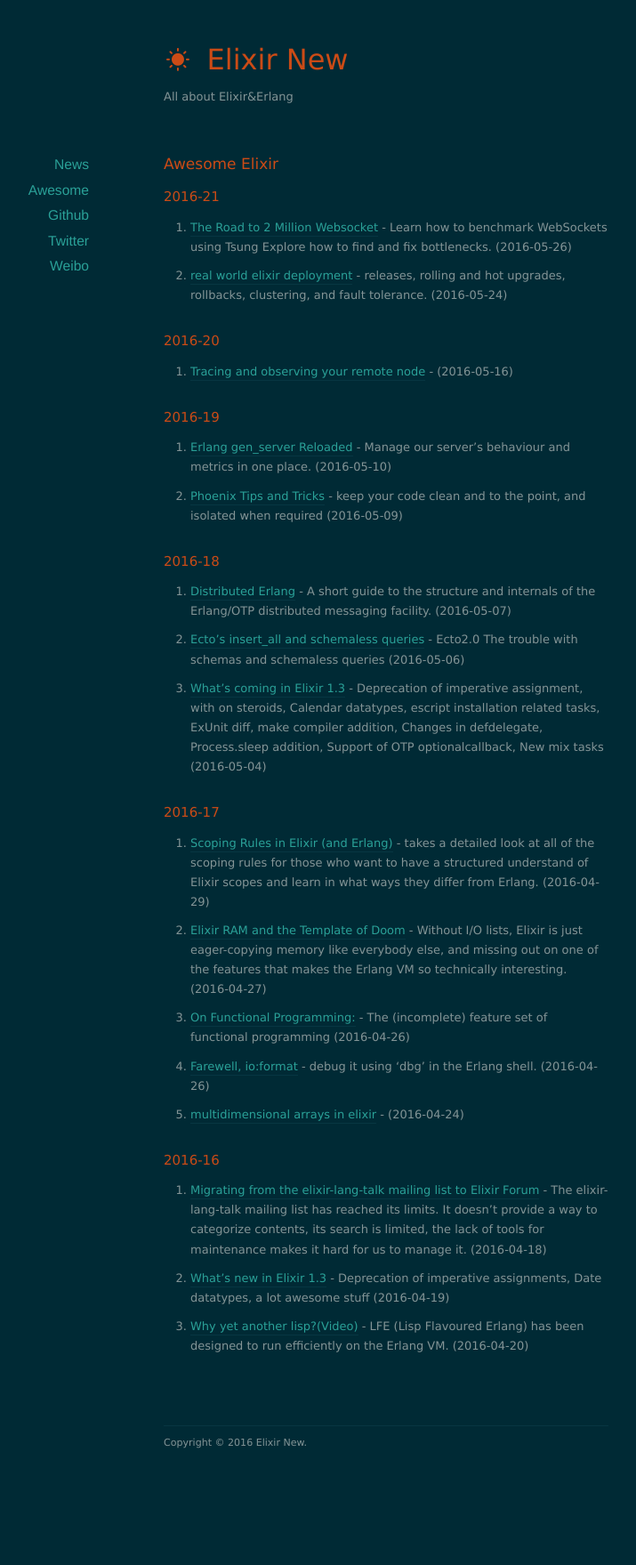
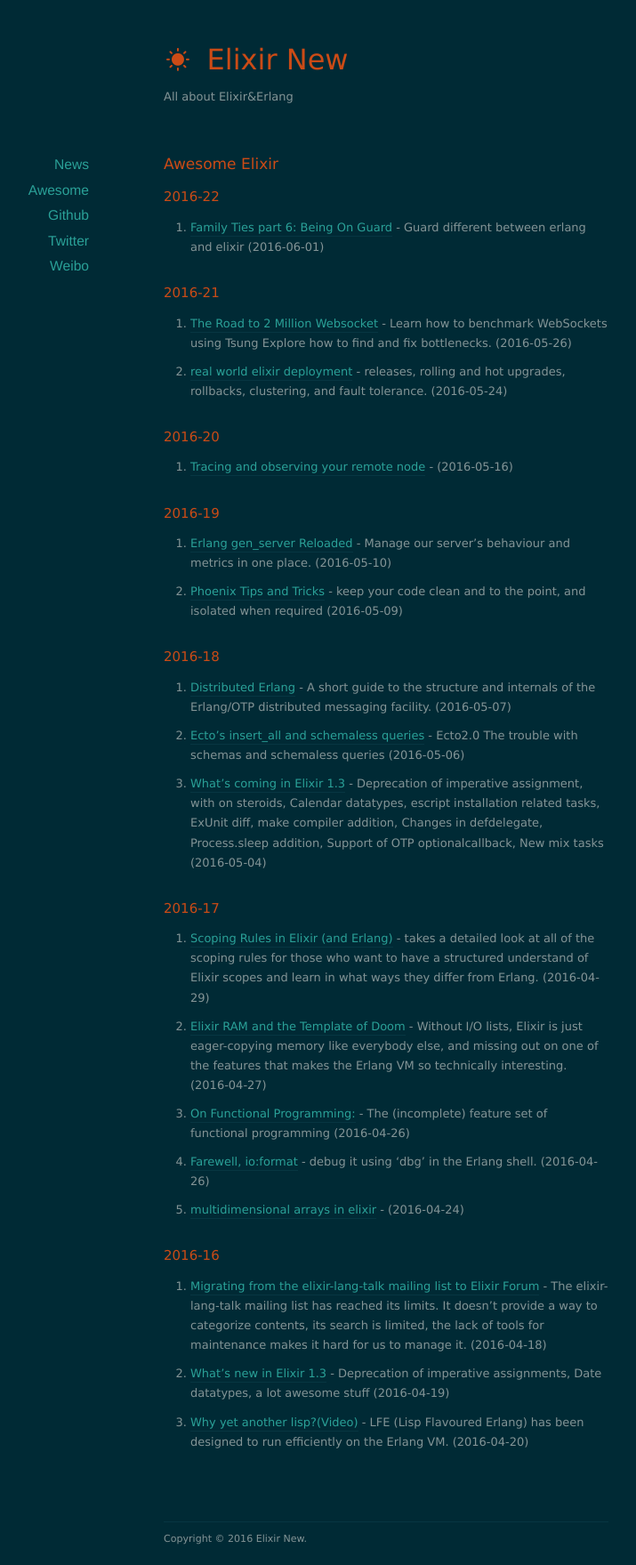
Before and after one commit to namjae/elixir-news.github.io, a Jekyll site: the page built from _posts/2016-04-09-news.markdown, in a window 1280 px wide. Shown: the whole page at 89% size, without its empty margins (206-921 px from the left). Built offline with Jekyll 4.4.1, drawn with Linux system fonts in a browser that asks for light colours; nearby versions of some CDN libraries; before the commit the page ends 1652 px from its top, so only the background shows below that.

Commit message:
2016-06-01T23:50:15+08:00

```diff
--- a/_posts/2016-04-09-news.markdown
+++ b/_posts/2016-04-09-news.markdown
@@ -4,6 +4,11 @@
 date:   2016-04-09 00:00:11
 
 ---
+## 2016-22
+
+* [Family Ties part 6: Being On Guard](http://daniel-azuma.com/blog/2016/05/31/family-ties-6-being-on-guard) -
+Guard different between erlang and elixir (2016-06-01)
+
 ## 2016-21
 
 * [The Road to 2 Million Websocket](http://erlangcentral.org/gary-rennie-the-road-to-2-million-websocket-connections-in-phoenix-elixirconfeu-2016/#.V0Zh4pN969t) -
```
